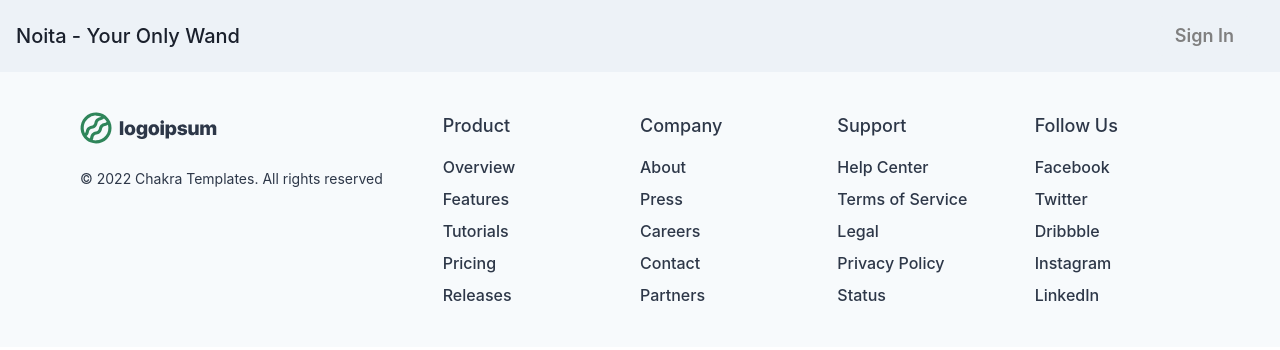
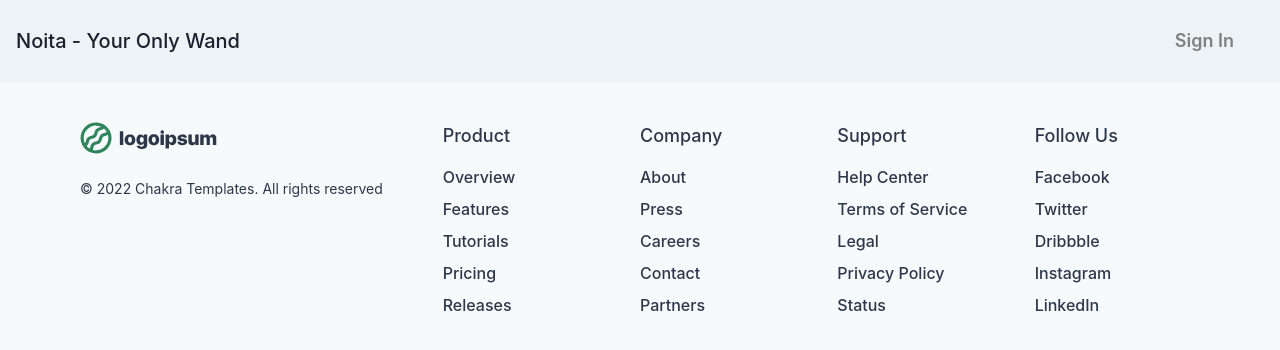
Before and after one commit to subaru0317/Noita-app, a React (Vite) app: page / in a window 1280 px wide. Shown: the top 350 px of the page. Built offline with nearby package versions, Linux system fonts and the light colour scheme; no server answers.

Commit message:
元のサイズのヘッダの縦のサイズを大きくすることによってログイン時にヘッダーの縦のサイズが変わってしまう問題を解決

```diff
--- a/src/components/Header.jsx
+++ b/src/components/Header.jsx
@@ -19,7 +19,7 @@ const Header = () => {
       padding={{ base: '0.5rem', md: '1rem' }}
       bg='gray.100'
       width='100%'
-      minHeight='60px'  // ここで最小高さを設定
+      minHeight='82px'  // ここで最小高さを設定
     >
       <Box maxW={{ base: "80%", md: "auto" }}>
         <Heading as='h1' size={headingSize} cursor="none">
```
Also changed, not shown: src/components/AuthButton.jsx (+1 -10 lines).
